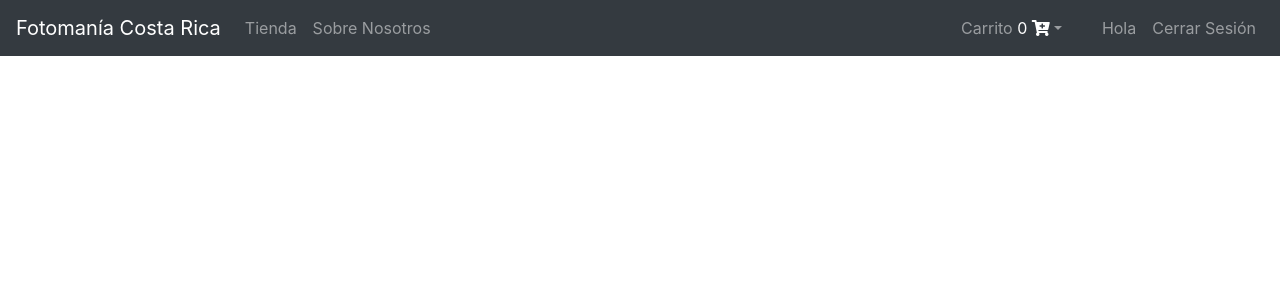
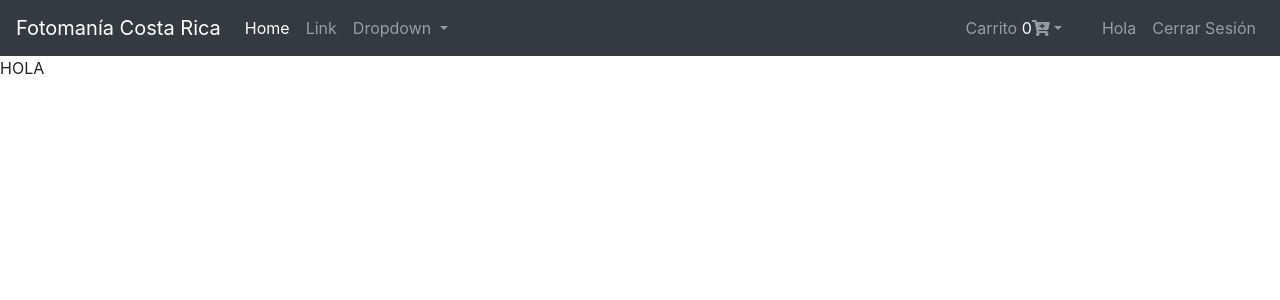
Before and after one commit to raulgustv/SistemaFotomaniaV2, a PHP site: page /sistemafotomaniav2/vistas/principal.php in a window 1280 px wide. Shown: the top 300 px of the page. Run offline with PHP 8.4, Linux system fonts and the light colour scheme; the visitor is signed in with stand-in values (Sample User, id 1); data that the repository does not hold is empty.

Commit message:
View navbar corrected
View nav bar corrected

```diff
--- a/Public/js/funciones.js
+++ b/Public/js/funciones.js
@@ -113,8 +113,10 @@ $(document).ready(function(){
 
 	/*----------  Convertir links en activos  ----------*/
 
-	$("nav-link").on("click", function(){
-		$(this).addClasss('active').siblings().removeClass('active');
+	$(".nav-link").on("click", function(){
+		$('a').removeClass('active');
+		$(this).addClass('active');
+
 	});
 
 
--- a/templates/mainHeader.php
+++ b/templates/mainHeader.php
@@ -18,56 +18,39 @@ require '../acciones/sesion.php';
 	<link rel="stylesheet" type="text/css" href="../public/css/main.css">
 </head>
 
-<nav class="navbar navbar-expand-sm navbar-dark fixed-top bg-dark">
+<nav class="navbar navbar-expand-lg navbar-dark bg-dark">
   <a class="navbar-brand" href="#">Fotomanía Costa Rica</a>
-  <button class="navbar-toggler" type="button" data-toggle="colapse" data-target="#navbarSupportedContent" aria-controls="navbarSupportedContent" aria-expanded="false" aria-label="Toggle Navigation"><span class="navbar-toggler-icon"></span></button>
+  <button class="navbar-toggler" type="button" data-toggle="collapse" data-target="#navbarSupportedContent" aria-controls="navbarSupportedContent" aria-expanded="false" aria-label="Toggle navigation">
+    <span class="navbar-toggler-icon"></span>
+  </button>
 
-<!-- Links -->
   <div class="collapse navbar-collapse" id="navbarSupportedContent">
-  <ul class="navbar-nav">
-    <li class="nav-item">
-      <a class="nav-link" href="#">Tienda</a>
+    <ul class="navbar-nav mr-auto">
+      <li class="nav-item active">
+        <a class="nav-link" href="#">Home <span class="sr-only">(current)</span></a>
       </li>
       <li class="nav-item">
-      <a class="nav-link" href="#">Sobre Nosotros</a>
+        <a class="nav-link" href="#">Link</a>
+      </li>
+      <li class="nav-item dropdown">
+        <a class="nav-link dropdown-toggle" href="#" id="navbarDropdown" role="button" data-toggle="dropdown" aria-haspopup="true" aria-expanded="false">
+          Dropdown
+        </a>
+        <div class="dropdown-menu" aria-labelledby="navbarDropdown">
+          <a class="dropdown-item" href="#">Action</a>
+          <a class="dropdown-item" href="#">Another action</a>
+          <div class="dropdown-divider"></div>
+          <a class="dropdown-item" href="#">Something else here</a>
+        </div>
       </li>
     </ul>
 
-  <!-- Menu derecha-->
-  <ul class="nav navbar-nav ml-auto">
-    <!--=====================================
-    =            Carrito Submenu            =
-    ======================================-->
+    <ul class="navbar-nav ml-auto">
+       <li class="nav-item mr-4 dropdown"><a class="nav-link dropdown-toggle" data-toggle="dropdown" href="">Carrito <span class="badge-dark">0</span><i class="fas fa-cart-plus"></i></a>
 
-     <li class="nav-item dropdown mr-4">
-      <a id="cart_container" class="nav-link dropdown-toggle" data-toggle='dropdown' href="#">Carrito <span class="badge-dark">0 <i class="fas fa-cart-plus"></i></span></a>
-      <div class="dropdown-menu">
-        <div class="card cartCard">
-            <div class="card-header bg-success">
-                <div class="row">
-                    <div class="col-lg-4">Imagen</div>
-                    <div class="col-lg-4">Producto</div>
-                    <div class="col-lg-4">Precio</div>
-                </div>
-            </div>
-            <div class="card-body">
-                <div class="row">
-                    <div class="col-lg-4"><img class="miniCart" src="../imagenes/batidora.png"></div>
-                    <div class="col-lg-4">Batidora</div>
-                    <div class="col-lg-4">89</div>
-                </div>
-            </div>
-        </div>
-      </div>
       </li>
-
-    <!--====  End of Carrito Submenu  ====-->
-
-
-
-
        <li class="nav-item">
-       <a class="nav-link" href="#"><?php echo "Hola ". $username; ?> </a>
+         <a class="nav-link" href="#">Hola <?php echo $username ?></a>
       </li>
       <li class="nav-item">
          <a class="nav-link" href="../acciones/logout.php">Cerrar Sesión</a>
@@ -75,7 +58,9 @@ require '../acciones/sesion.php';
     </ul>
 
   </div>
-
 </nav>
 
+
 <body>
+
+  HOLA
--- a/vistas/principal.php
+++ b/vistas/principal.php
@@ -9,5 +9,4 @@ include '../templates/mainHeader.php';
 
 
 
-
 <?php include '../templates/mainFooter.php' ?>
```
Also changed, not shown: vistas/tienda.php (added, +8 -0 lines), Public/css/main.css (line endings or trailing spaces). Lines whose indentation alone changed are shown as unchanged.
